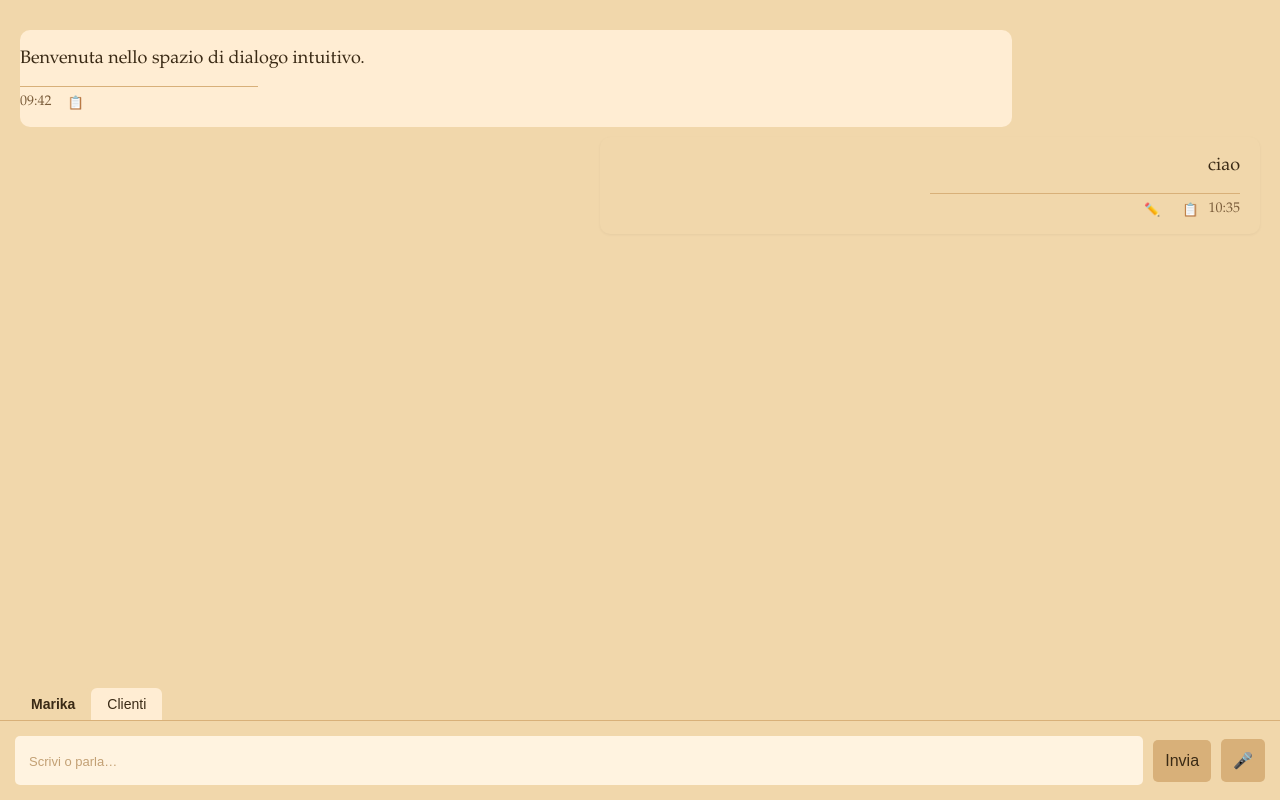
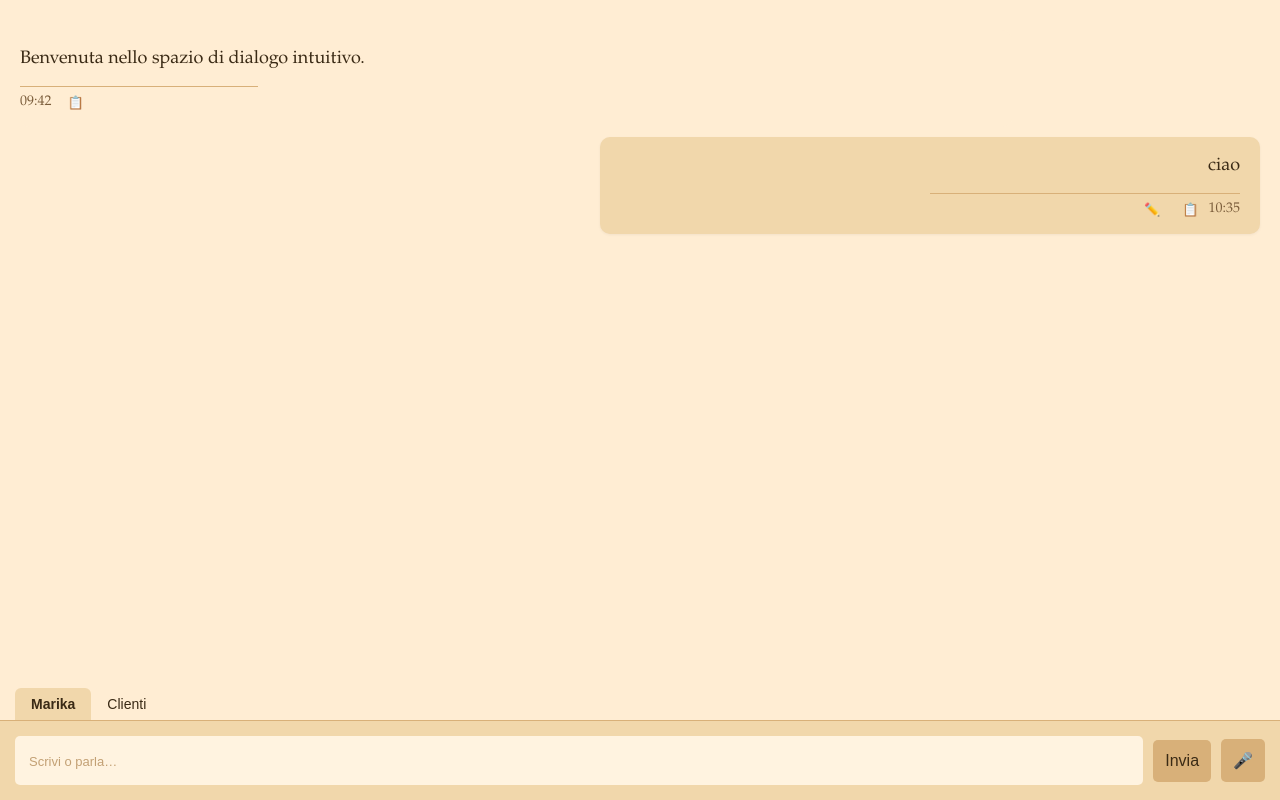
Before and after one commit to mbortolin78-sys/studio-abigail, a plain HTML site: page index.html in a window 1280 px wide. Drawn offline with Linux system fonts and the light colour scheme.

Commit message:
Update style.css

```diff
--- a/style.css
+++ b/style.css
@@ -1,5 +1,5 @@
 body {
-  background-color: #f1d7ab;
+background-color: #FFEDD3;
   color: #3a2a15;
   font-family: 'Palatino Linotype', 'Book Antiqua', serif;
   margin: 0;
```
